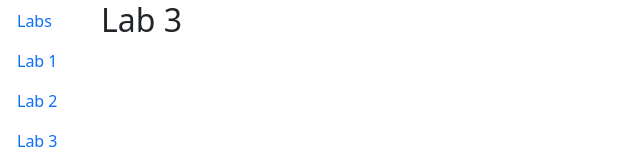
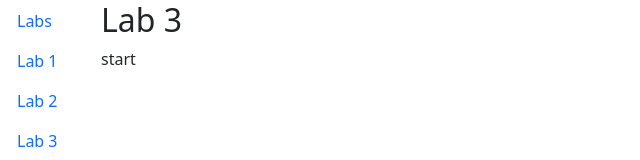
Before and after one commit to ruvy03/kambaz-next-js, a Next.js app: page /Labs/Lab3 in a window 1280 px wide. Shown: the top 160 px of the page, without its empty margins (0-640 px from the left). Built offline with nearby package versions, Linux system fonts and the light colour scheme.

Commit message:
Lab 3 start on a3 branch

```diff
--- a/app/Labs/Lab3/page.tsx
+++ b/app/Labs/Lab3/page.tsx
@@ -2,6 +2,7 @@ export default function Lab3() {
   return (
     <div id="wd-lab3">
       <h2>Lab 3</h2>
+      start
     </div>
   );
 }
```
